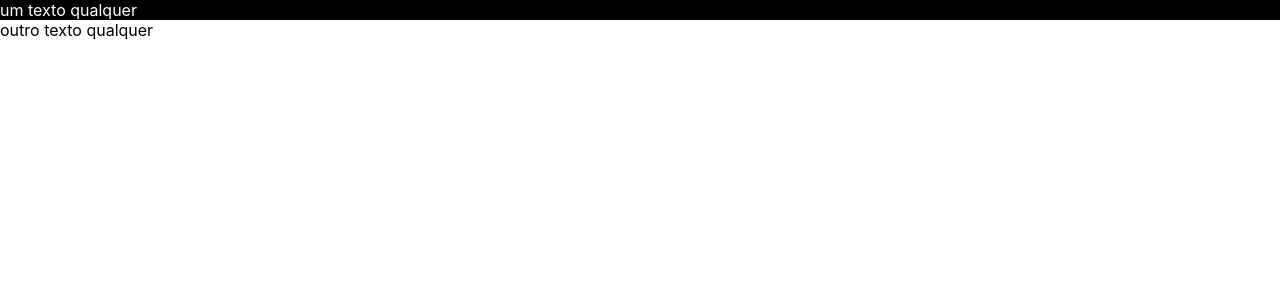
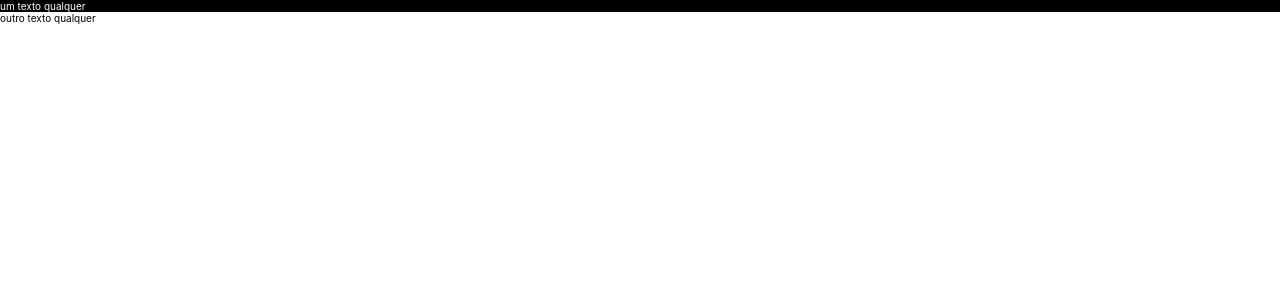
Before and after one commit to FCamara-Squad13/Mobile, a React (Create React App) app: page / in a window 1280 px wide. Shown: the top 300 px of the page. Built offline with nearby package versions, Linux system fonts and the light colour scheme.

Commit message:
Add reset to main CSS file

```diff
--- a/src/index.css
+++ b/src/index.css
@@ -1,5 +1,13 @@
+*,
+*::after,
+*::before {
+  margin: 0;
+  padding: 0;
+  box-sizing: border-box;
+}
+
 body {
-  margin: 0;
+  font-size: 62.5%;
   font-family: -apple-system, BlinkMacSystemFont, 'Segoe UI', 'Roboto', 'Oxygen',
     'Ubuntu', 'Cantarell', 'Fira Sans', 'Droid Sans', 'Helvetica Neue',
     sans-serif;
```
Also changed, not shown: src/image-placeholder.svg (added).
